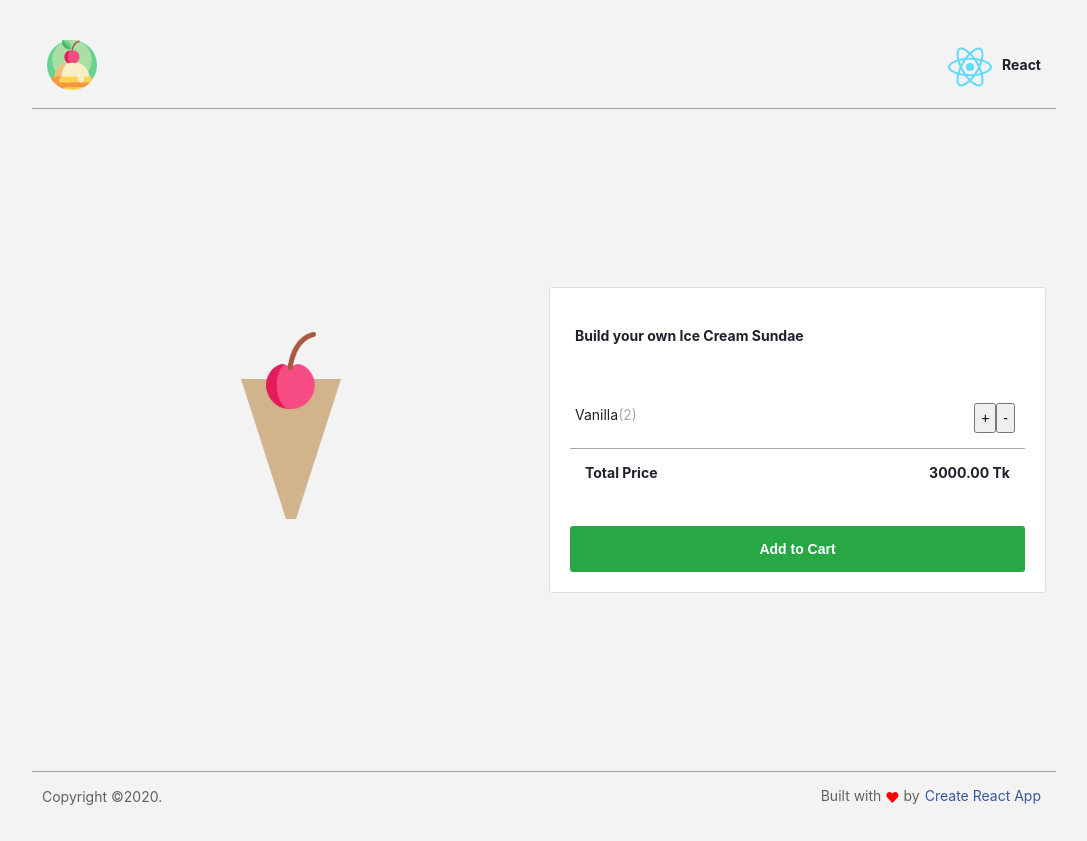
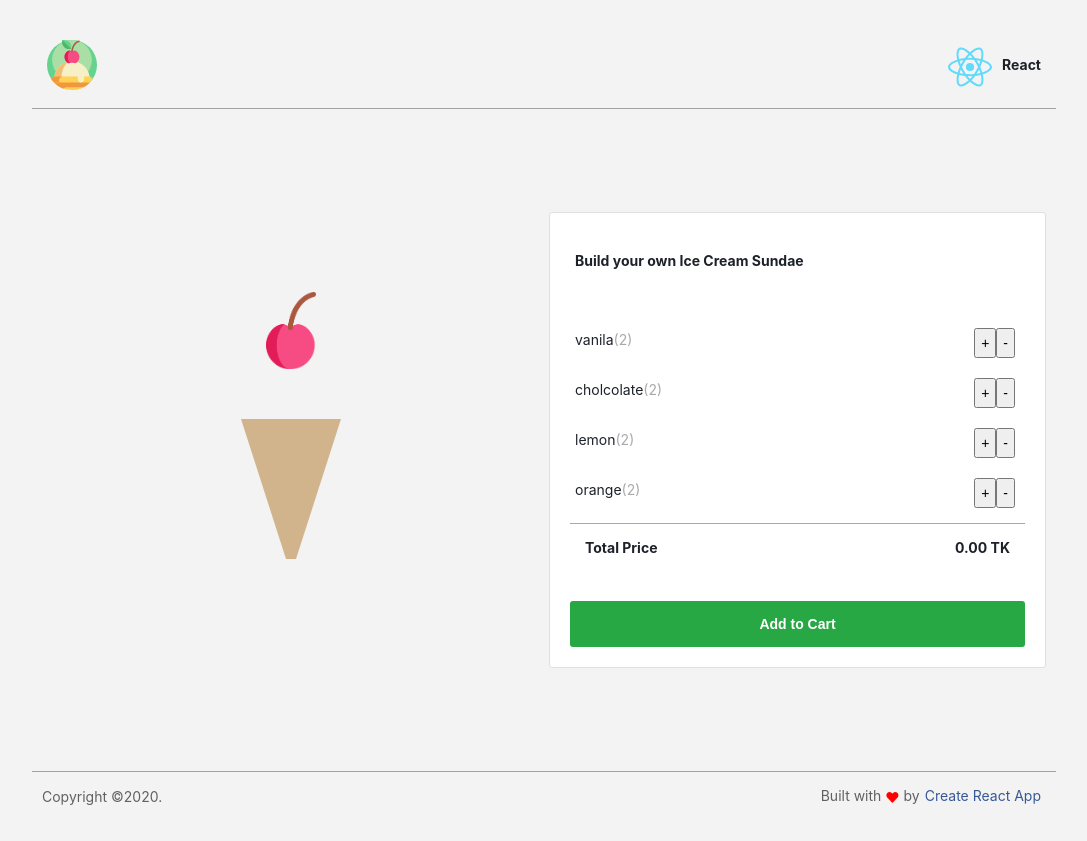
Before and after one commit to abduallahnoorsayket/ice-cream-app-react, a React (Create React App) app: page / in a window 1280 px wide. Shown: the whole page, without its empty margins (96-1183 px from the left). Built offline with nearby package versions, Linux system fonts and the light colour scheme.

Commit message:
add & remove scoop added

```diff
--- a/src/components/Builder/Builder.js
+++ b/src/components/Builder/Builder.js
@@ -4,13 +4,13 @@ import Items from "./Items/Items";
 import { TotalPrice } from "./TotalPrice/TotalPrice";
 import { Modal } from "./Modal/Modal";
 
-export const Builder = () => {
+export const Builder = ({ items, price }) => {
   return (
     <div>
       <div className={classes.builder}>
         <h3>Build your own Ice Cream Sundae</h3>
-        <Items />
-        <TotalPrice />
+        <Items items={items} />
+        <TotalPrice price={price} />
         {/* onclick="next()" */}
         <button type="button" className={[classes.order, "rounded"].join(" ")}>
           Add to Cart
--- a/src/components/Builder/Items/Item/Item.js
+++ b/src/components/Builder/Items/Item/Item.js
@@ -1,10 +1,10 @@
 import React from "react";
 import classes from "./Item.module.css";
 
-export const Item = () => {
+export const Item = ({ name }) => {
   return (
     <li className={classes.item}>
-      <span>Vanilla</span>
+      <span>{name}</span>
       <span className={classes.quantity}>2</span>
       <div className="right">
         <button type="button" className={[classes.plus, "rounded"].join("")}>
--- a/src/components/Builder/Items/Items.js
+++ b/src/components/Builder/Items/Items.js
@@ -1,11 +1,14 @@
 import React from "react";
 import { Item } from "./Item/Item";
 
-export const Items = () => {
+export const Items = ({ items }) => {
+  const flavours = Object.keys(items);
   return (
     <div>
       <ul>
-        <Item />
+        {flavours.map((flavour) => (
+          <Item key={flavour} name={flavour} />
+        ))}
       </ul>
     </div>
   );
--- a/src/components/Builder/TotalPrice/TotalPrice.js
+++ b/src/components/Builder/TotalPrice/TotalPrice.js
@@ -1,11 +1,11 @@
 import React from "react";
 import classes from "./TotalPrice.module.css";
 
-export const TotalPrice = () => {
+export const TotalPrice = ({ price = 0 }) => {
   return (
     <div className={classes.total}>
       <div>Total Price</div>
-      <div>3000.00 Tk</div>
+      <div>{price.toFixed(2)} TK</div>
     </div>
   );
 };
--- a/src/components/IceCream/IceCream.js
+++ b/src/components/IceCream/IceCream.js
@@ -1,18 +1,19 @@
 import React from "react";
-import Items from "../Builder/Items/Items";
+// import Items from "../Builder/Items/Items";
 import classes from "./IceCream.module.css";
 import { Scoop } from "./Scoop/Scoop";
-export const IceCream = ({ items }) => {
-  const flavours = Object.keys(items);
-  console.log("7", flavours);
+
+export const IceCream = () => {
+  // const flavours = Object.keys(scoops);
   return (
     <div>
       <div className={classes.icecream}>
         <p className={classes.cone}></p>
         {/* scoop comp */}
-        {flavours.map((flavour) => {
-          <Scoop key={flavour} scoop={flavour} />;
-        })}
+        {/* {flavours.map((flavour) => (
+          <Scoop key={flavour} scoop={flavour} />
+        ))} */}
+        <Scoop />
         <div className={classes.cherry}></div>
       </div>
     </div>
--- a/src/containers/IceCreamBuilder/IceCreamBuilder.js
+++ b/src/containers/IceCreamBuilder/IceCreamBuilder.js
@@ -14,12 +14,33 @@ export default class IceCreamBuilder extends Component {
     scoops: [],
     totalPrice: 0,
   };
+  addScoop = (scoop) => {
+    const { scoops, items, totalPrice } = this.state;
+    const workingScoops = [...scoops];
+    workingScoops.push(scoop);
+    this.setState({
+      scoops: workingScoops,
+      totalPrice: totalPrice + items[scoop],
+    });
+  };
+  removeScoop = (scoop) => {
+    const { scoops, items, totalPrice } = this.state;
+    const workingScoops = [...scoops];
+    const scoopIndex = workingScoops.findIndex((sc) => sc === scoop);
+
+    workingScoops.splice(scoopIndex, 1);
+    this.setState({
+      scoops: workingScoops,
+      totalPrice: totalPrice - items[scoop],
+    });
+  };
+
   render() {
-    const { items } = this.state;
+    const { items, totalPrice } = this.state;
     return (
       <div className={["container", classes.container].join(" ")}>
-        <IceCream items={items} />
-        <Builder />
+        <IceCream />
+        <Builder items={items} price={totalPrice} />
       </div>
     );
   }
```
